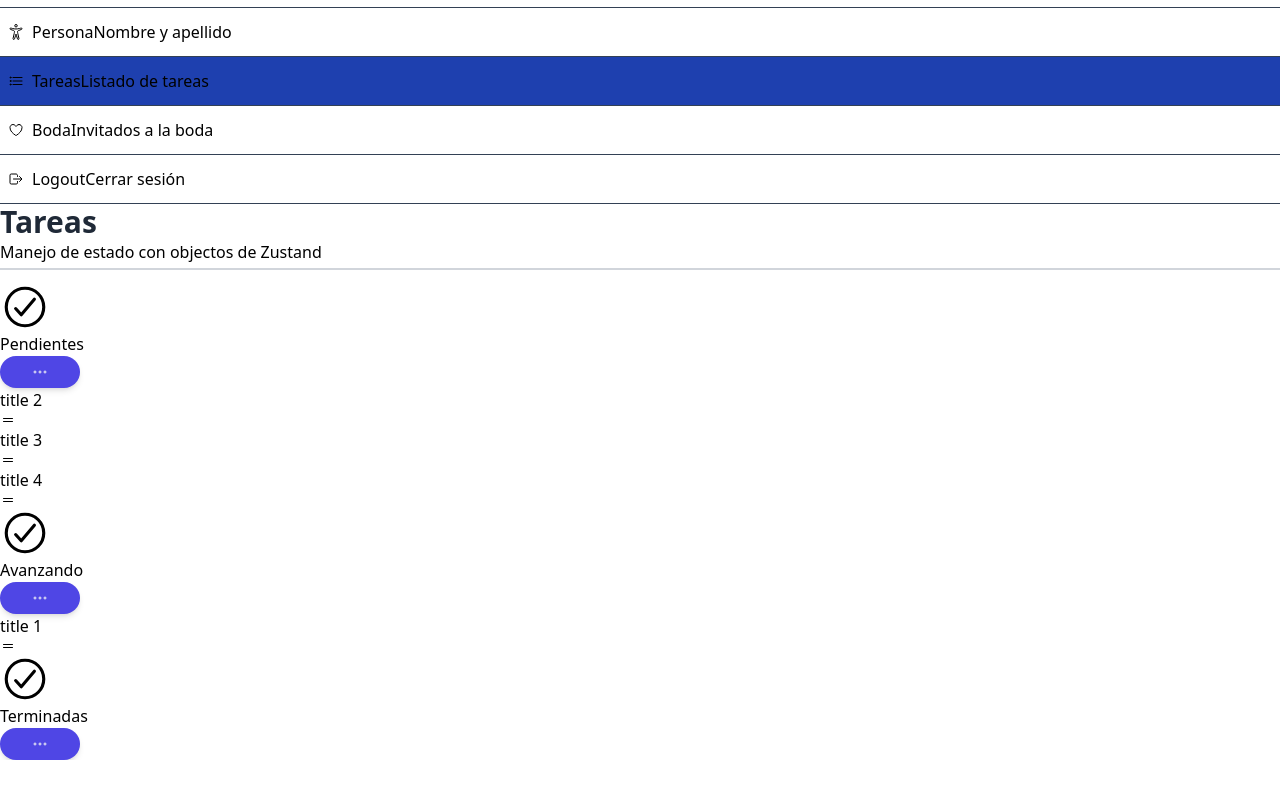
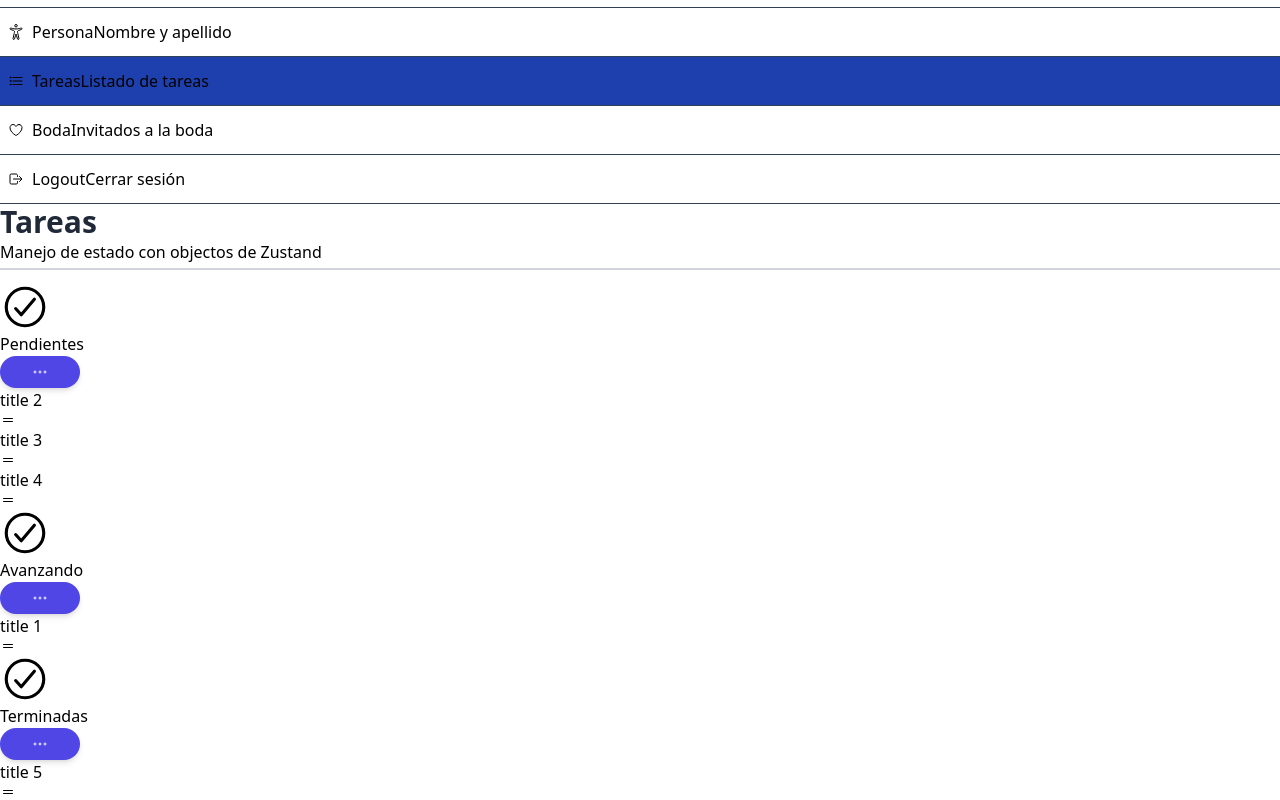
Before and after one commit to gergg90/zustand-dashboard, a React (Vite) app: page /dashboard/tasks in a window 1280 px wide. Shown: the part 498-1298 px from the top of the page. Before the commit the page ends 1258 px from the top, so only its background shows below. Built offline with nearby package versions, Linux system fonts and the light colour scheme.

Commit message:
task 5 addred

```diff
--- a/src/stores/tasks/task.store.ts
+++ b/src/stores/tasks/task.store.ts
@@ -35,6 +35,11 @@ const storeAPI: StateCreator<TaskState> = (set, get) => ({
       title: "title 4",
       status: "open",
     },
+    XYZ5: {
+      id: "XYZ5",
+      title: "title 5",
+      status: "done",
+    },
   },
 
   getTaskByStatus: (status: TasksStatus) => {
```
